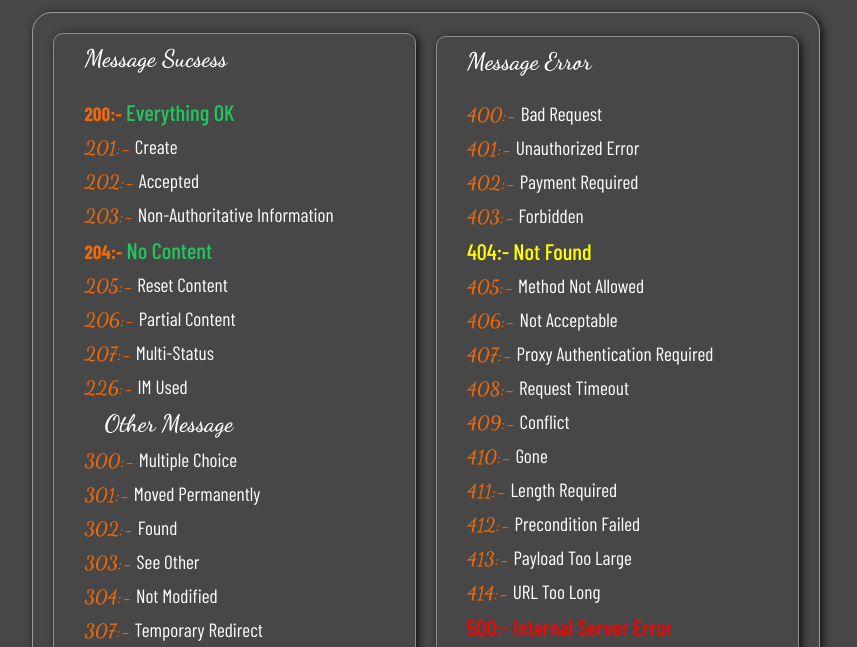
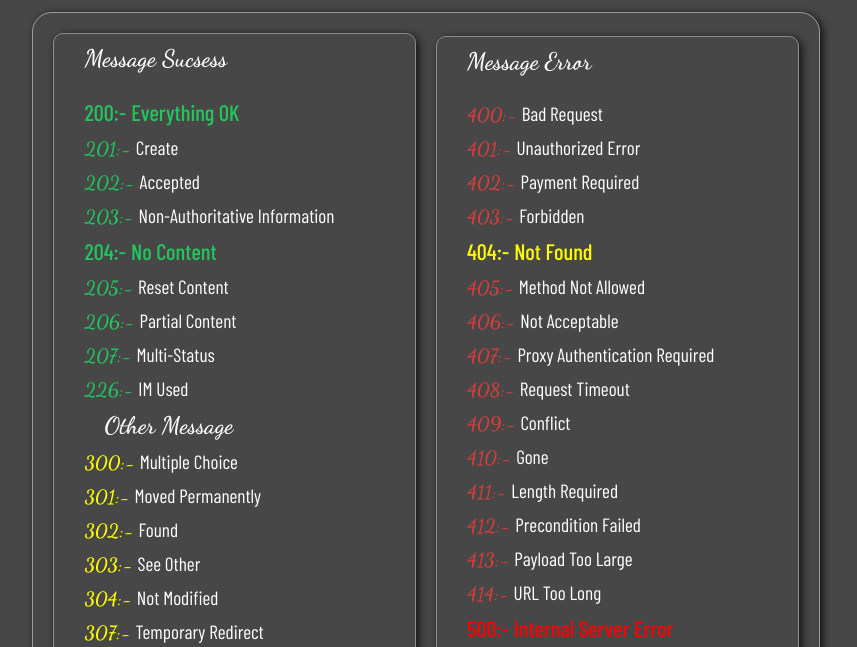
Before and after one commit to GaboProgramers/web-learn-programing, a plain HTML site: page index.html in a window 1280 px wide. Shown: the part 124-771 px from the top of the page, without its empty margins (214-1071 px from the left). Drawn offline with nearby package versions, Linux system fonts and the light colour scheme; a web font is replaced by a local one.

Commit message:
arreglo de colores

```diff
--- a/index.html
+++ b/index.html
@@ -107,21 +107,21 @@
             <ul class="code-list">
                 <li class="code-items">
                     <a href="https://developer.mozilla.org/en-US/docs/Web/HTTP/Status/400" target="_blank"
-                        title="info MDN">400:-</a>
+                        title="info MDN" class="error">400:-</a>
                     <span class="code-item">Bad Request</span>
                 </li>
                 <li class="code-items">
                     <a href="https://developer.mozilla.org/en-US/docs/Web/HTTP/Status/401" target="_blank"
-                        title="info MDN">401:-</a>
+                        title="info MDN" class="error">401:-</a>
                     <span class="code-item">Unauthorized Error</span>
                 </li>
                 <li class="code-items">
-                    <a href="#" target="_blank" title="info MDN">402:-</a>
+                    <a href="#" target="_blank" title="info MDN" class="error">402:-</a>
                     <span class="code-item">Payment Required</span>
                 </li>
                 <li class="code-items">
                     <a href="https://developer.mozilla.org/en-US/docs/Web/HTTP/Status/403" target="_blank"
-                        title="info MDN">403:-</a>
+                        title="info MDN" class="error">403:-</a>
                     <span class="code-item">Forbidden</span>
                 </li>
                 <li class="code-items">
@@ -131,52 +131,52 @@
                 </li>
                 <li class="code-items">
                     <a href="https://developer.mozilla.org/en-US/docs/Web/HTTP/Status/405" target="_blank"
-                        title="info MDN">405:-</a>
+                        title="info MDN" class="error">405:-</a>
                     <span class="code-item">Method Not Allowed</span>
                 </li>
                 <li class="code-items">
                     <a href="https://developer.mozilla.org/en-US/docs/Web/HTTP/Status/406" target="_blank"
-                        title="info MDN">406:-</a>
+                        title="info MDN" class="error">406:-</a>
                     <span class="code-item">Not Acceptable</span>
                 </li>
                 <li class="code-items">
                     <a href="https://developer.mozilla.org/en-US/docs/Web/HTTP/Status/407" target="_blank"
-                        title="info MDN">407:-</a>
+                        title="info MDN" class="error">407:-</a>
                     <span class="code-item">Proxy Authentication Required</span>
                 </li>
                 <li class="code-items">
                     <a href="https://developer.mozilla.org/en-US/docs/Web/HTTP/Status/408" target="_blank"
-                        title="info MDN">408:-</a>
+                        title="info MDN" class="error">408:-</a>
                     <span class="code-item">Request Timeout</span>
                 </li>
                 <li class="code-items">
                     <a href="https://developer.mozilla.org/en-US/docs/Web/HTTP/Status/409" target="_blank"
-                        title="info MDN">409:-</a>
+                        title="info MDN" class="error">409:-</a>
                     <span class="code-item">Conflict</span>
                 </li>
                 <li class="code-items">
                     <a href="https://developer.mozilla.org/en-US/docs/Web/HTTP/Status/410" target="_blank"
-                        title="info MDN">410:-</a>
+                        title="info MDN" class="error">410:-</a>
                     <span class="code-item">Gone</span>
                 </li>
                 <li class="code-items">
                     <a href="https://developer.mozilla.org/en-US/docs/Web/HTTP/Status/411" target="_blank"
-                        title="info MDN">411:-</a>
+                        title="info MDN" class="error">411:-</a>
                     <span class="code-item">Length Required</span>
                 </li>
                 <li class="code-items">
                     <a href="https://developer.mozilla.org/en-US/docs/Web/HTTP/Status/412" target="_blank"
-                        title="info MDN">412:-</a>
+                        title="info MDN" class="error">412:-</a>
                     <span class="code-item">Precondition Failed</span>
                 </li>
                 <li class="code-items">
                     <a href="https://developer.mozilla.org/en-US/docs/Web/HTTP/Status/413" target="_blank"
-                        title="info MDN">413:-</a>
+                        title="info MDN" class="error">413:-</a>
                     <span class="code-item">Payload Too Large</span>
                 </li>
                 <li class="code-items">
                     <a href="https://developer.mozilla.org/en-US/docs/Web/HTTP/Status/414" target="_blank"
-                        title="info MDN">414:-</a>
+                        title="info MDN" class="error">414:-</a>
                     <span class="code-item">URL Too Long</span>
                 </li>
                 <li class="code-items">
@@ -186,7 +186,7 @@
                 </li>
                 <li class="code-items">
                     <a href="https://developer.mozilla.org/en-US/docs/Web/HTTP/Status/501" target="_blank"
-                        title="info MDN">501:-</a>
+                        title="info MDN" class="error">501:-</a>
                     <span class="code-item">Not Implemented</span>
                 </li>
             </ul>
--- a/src/style/app.css
+++ b/src/style/app.css
@@ -15,7 +15,8 @@
     --color-code-error: #ee690a;
     --color-sub-title: #2c8a83;
     --color-sucsess: #22C55E;
-    --color-warning: red;
+    --color-warning: #ff0000;
+    --color-warning-error: #d63d3d;
 
     --font-family-body: 'Dancing Script', cursive;
     --font-family-content: 'Barlow Condensed', sans-serif;
@@ -119,7 +120,7 @@ button {
     gap: 10px;
 }
 
-.code-list .code-items a {
+.code-list .code-items {
     font-size: 1.2rem;
     font-weight: 700;
     color: var(--color-code-error);
@@ -159,6 +160,10 @@ button {
 
 .code-list .other {
     color: var(--color-utilitary);
+}
+
+.code-list .error {
+    color: var(--color-warning-error);
 }
 
 .code-footer {
```
